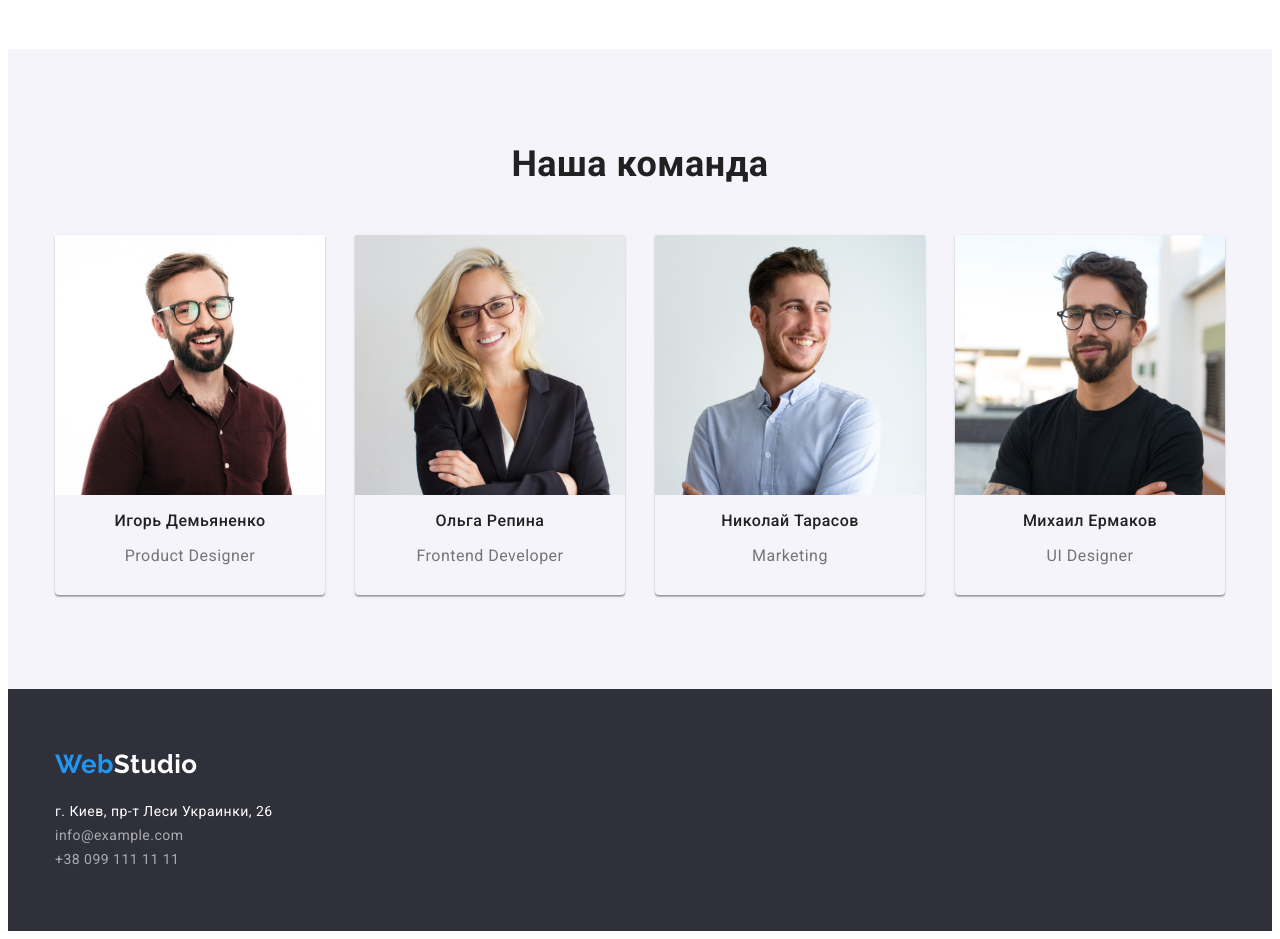
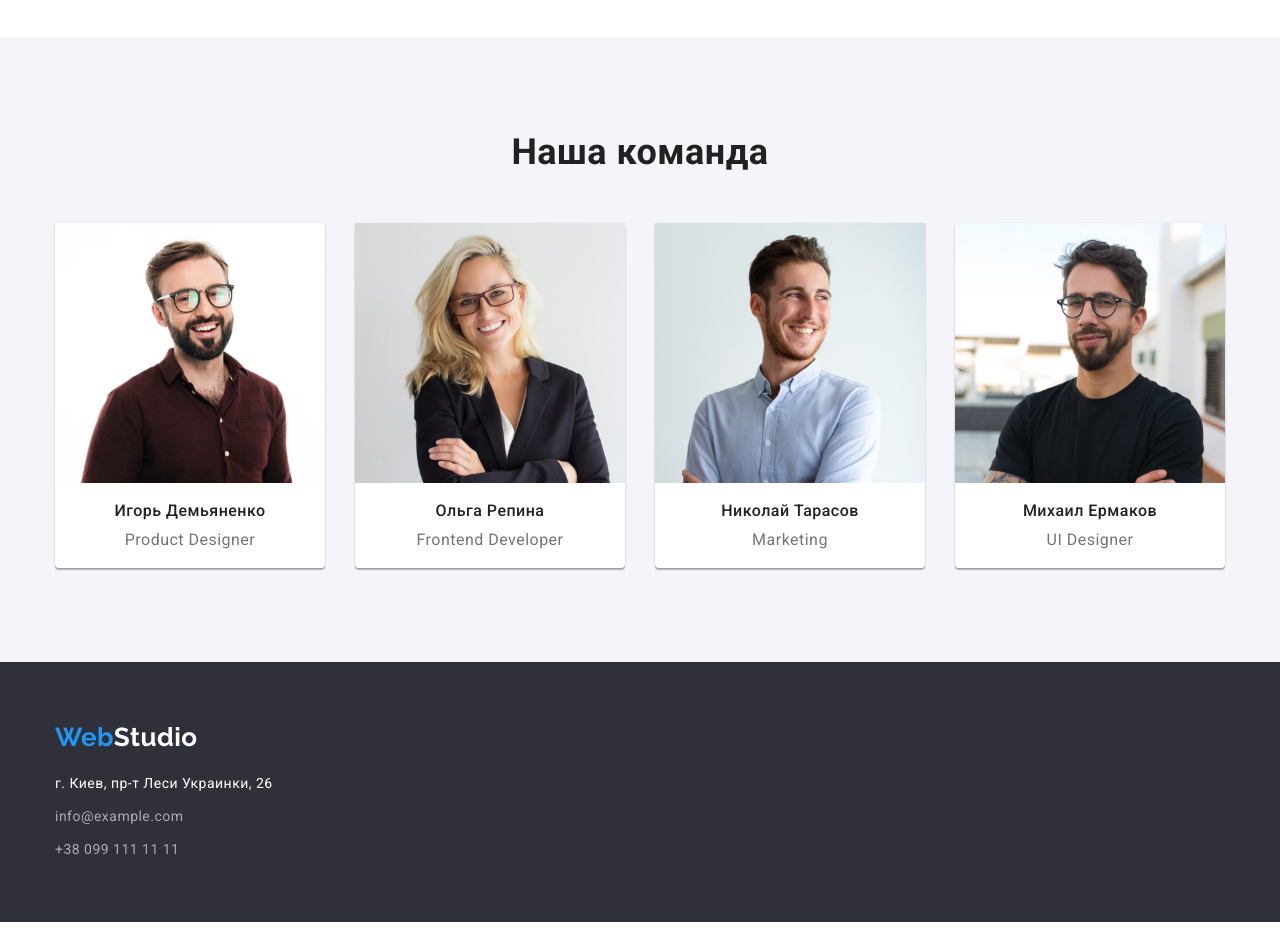
Before and after one commit to Psychedell/goit-markup-hw-03, a plain HTML site: page index.html in a window 1280 px wide. Shown: the part 1420-2359 px from the top of the page. Drawn offline with nearby package versions, Linux system fonts and the light colour scheme.

Commit message:
hw edits

```diff
--- a/css/styles.css
+++ b/css/styles.css
@@ -18,6 +18,19 @@
     font-weight: 400;
 }
 
+p,
+h1,
+h2,
+h3,
+h4 {
+    margin: 0;
+}
+
+ul {
+  margin: 0;
+  padding: 0;
+}
+
 img {
     display: block;
 }
@@ -36,7 +49,7 @@ img {
 }
 
 .container {
-    width: 1170px;
+    width: 1200px;
     margin-left: auto;
     margin-right: auto;
     padding-left: 15px;
@@ -65,7 +78,10 @@ img {
 .container-header {
     display: flex;
     align-items: center;
-    border-bottom: 1px solid #ECECEC;;
+}
+
+.page-header {
+    border-bottom: 1px solid #ECECEC;
 }
 
 .site-nav-link {
@@ -181,11 +197,13 @@ img {
 .features {
     display: flex;
     flex-wrap: wrap;
-    justify-content: space-between;
+    justify-content: center;
+    margin-left: -30px;
 }
 
 .features .item {
     width: 270px;
+    margin-left: 30px;
 }
 
 .features .features-title {
@@ -212,22 +230,30 @@ img {
     font-weight: 500;
     font-size: 16px;
     line-height: 1.19;
-    text-align: center;
+    padding-bottom: 10px;
 }
 
 .section-title-profession {
     font-size: 16px;
     line-height: 1.19;
-    text-align: center;
-    margin-bottom: 30px;
 }
 
 .list-team {
     display: flex;
-    justify-content: space-between;
+    margin-left: -30px;
+}
+
+.container-team {
+    display: inline;
+    text-align: center;
+    margin-top: 30px;
+    margin-bottom: 30px;
 }
 
 .list-team .item {
+    background-color: var(--primary-bg-color);
+    width: 270px;
+    margin-left: 30px;
     box-shadow: 0px 1px 3px rgba(0, 0, 0, 0.12),
     0px 1px 1px rgba(0, 0, 0, 0.14),
     0px 2px 1px rgba(0, 0, 0, 0.2);
@@ -236,7 +262,7 @@ img {
 
 /* portfolio photos */
 .photo-nav.list {
-    padding-bottom: 50px;
+    margin-bottom: 50px;
 }
 
 .photo-nav {
@@ -253,14 +279,13 @@ img {
     font-size: 18px;
     line-height: 2;
     letter-spacing: 0.06em;
+    margin-bottom: 4px;
 }
 
 .section-title-photos-career {
     font-size: 16px;
     line-height: 1.88;
 }
-
-
 
 .list-photos {
     display: flex;
@@ -283,14 +308,12 @@ img {
     padding: 20px 24px;
 }
 
-
-
 /* footer */
 .logo.foot {
     margin-bottom: 20px;
 }
 
-.container.footer {
+.container-footer {
     padding-top: 60px;
     padding-bottom: 60px;
 }
@@ -309,15 +332,21 @@ img {
 
 .footer-logo-address,
 .address-phone-mail {
+    display: inline-block;
     font-size: 14px;
     line-height: 1.71;
     font-style: normal;
+    margin-bottom: 9px;
 }
+
+.url {
+    margin-bottom: -9px;
+}
+
 
 .footer,
 .hero {
     background-color: #2F303A;
-    display: block;
 }
 
 /* buttons */
--- a/index.html
+++ b/index.html
@@ -10,6 +10,7 @@
     <link
         href="https://fonts.googleapis.com/css2?family=Oleo+Script&family=Raleway:wght@700&family=Roboto:wght@400;500;700;900&display=swap"
         rel="stylesheet">
+    <link rel="stylesheet" href="https://cdn.jsdelivr.net/npm/modern-normalize@1.1.0/modern-normalize.min.css" />
     <link rel="stylesheet" href="./css/styles.css">
 </head>
 <body class="body">
@@ -86,28 +87,36 @@
 
         <!--Наша команда-->
         <section class="section team">
-            <div class="container ">
-                <h2 class="section-title team">Наша команда</h2>
+            <div class="container">
+                <h2 class="section-title">Наша команда</h2>
                 <ul class="list list-team">
                     <li class="item">
                         <img src="./images/membe1.jpg" alt="Игорь Демьяненко" width="270">
+                        <div class="container container-team">
                             <h3 class="section-title-name">Игорь Демьяненко</h3>
                             <p class="section-title-profession">Product Designer</p>
+                        </div>
                     </li>
                     <li class="item">
                         <img src="./images/membe2.jpg" alt="Ольга Репина" width="270">
+                        <div class="container container-team">
                             <h3 class="section-title-name">Ольга Репина</h3>
                             <p class="section-title-profession">Frontend Developer</p>
+                        </div>
                     </li>
                     <li class="item">
                         <img src="./images/membe3.jpg" alt="Николай Тарасов" width="270">
+                        <div class="container container-team">
                             <h3 class="section-title-name">Николай Тарасов</h3>
                             <p class="section-title-profession">Marketing</p>
+                        </div>
                     </li>
                     <li class="item">
                         <img src="./images/membe4.jpg" alt="Михаил Ермаков" width="270">
+                        <div class="container container-team">
                             <h3 class="section-title-name">Михаил Ермаков</h3>
                             <p class="section-title-profession">UI Designer</p>
+                        </div>
                     </li>
                 </ul>
             </div>
@@ -117,9 +126,9 @@
 
     <!--Подвал страницы-->
     <footer class="footer">
-        <div class="container footer">
+        <div class="container container-footer">
             <a href="" class="logo foot"><span class="footer-logo-first">Web</span><span class="footer-logo-last">Studio</span></a>
-            <address>
+            <address class="url">
                 <a href="https://goo.gl/maps/uPLYLn5CrwRYCuye6" class="footer-logo-address decor">г. Киев, пр-т Леси Украинки,
                     26</a>
                 <br>
```
Also changed, not shown: portfolio.html (+3 -4 lines). Lines whose indentation alone changed are shown as unchanged.
